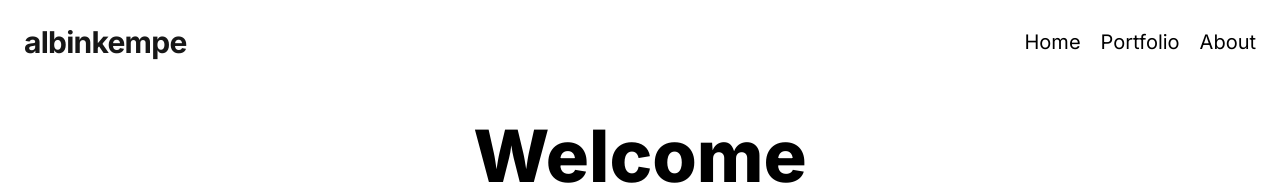
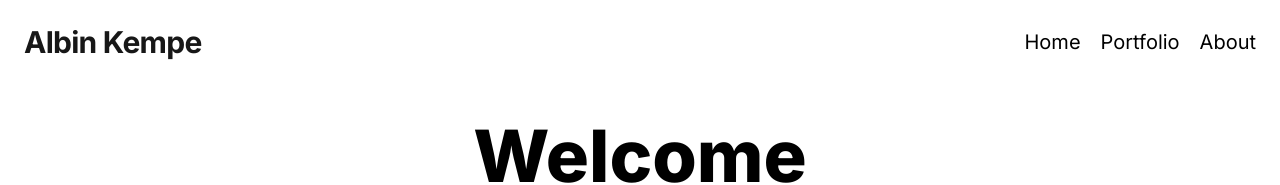
Before and after one commit to albinkempe/albinkempe.github.io, a Next.js app: page / in a window 1280 px wide. Shown: the top 185 px of the page. Built offline with nearby package versions, Linux system fonts and the light colour scheme.

Commit message:
Improved readability

```diff
--- a/src/app/components/Navigation.tsx
+++ b/src/app/components/Navigation.tsx
@@ -3,7 +3,7 @@ import TransitionLink from "./TransitionLink";
 const Navigation = () => {
     return (
         <nav className="w-full p-5 flex flex-row place-items-center justify-between">
-            <h1 className="text-3xl tracking-tight font-bold text-neutral-900">albinkempe</h1>
+            <h1 className="text-3xl tracking-tight font-bold text-neutral-900">Albin Kempe</h1>
             <div className="flex gap-5">
                 <TransitionLink href="/" label="Home" />
                 <TransitionLink href="/portfolio" label="Portfolio" />
```
